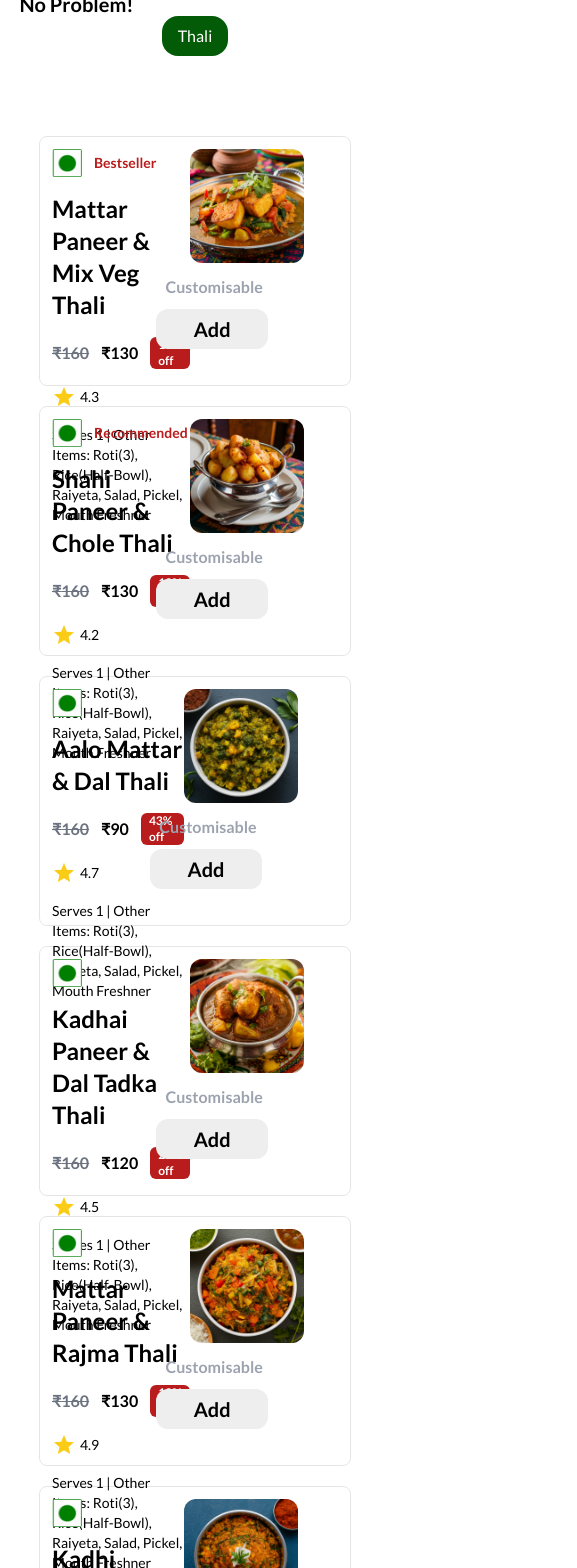
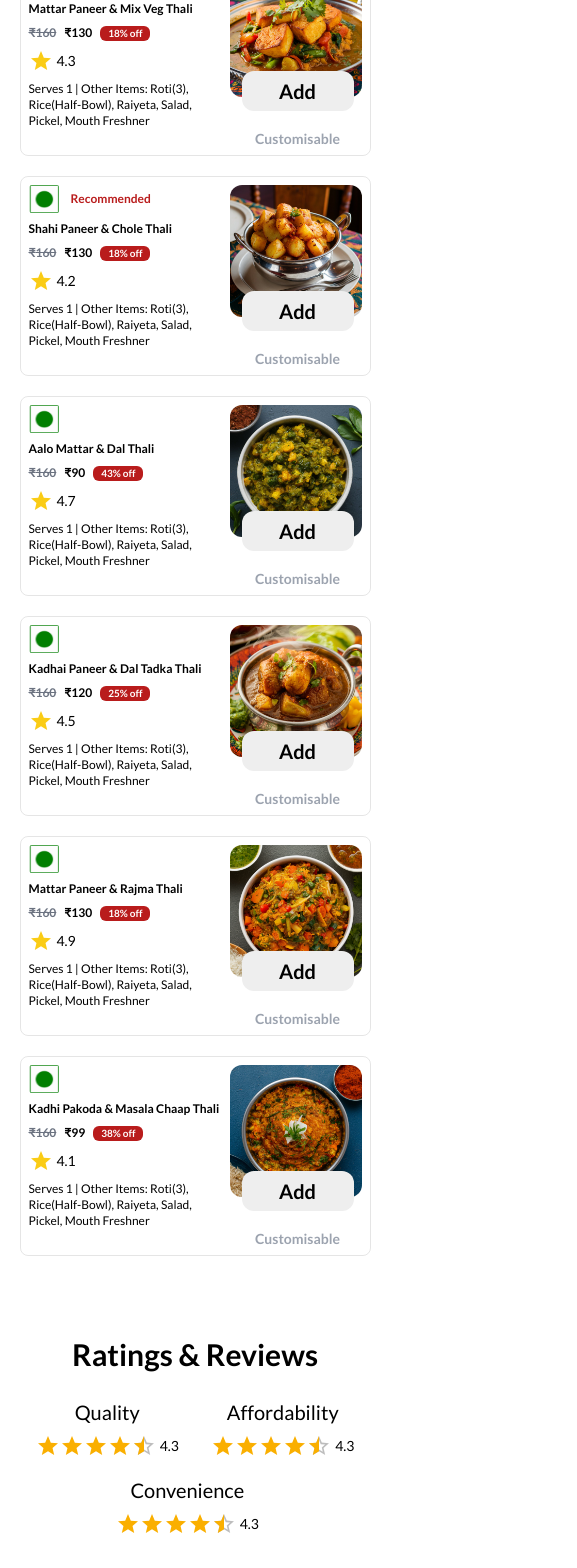
Before and after one commit to mxhiyy/hello-thali, a Next.js app: page /explore in a window 390 px wide. Shown: the part 420-1988 px from the top of the page, 577 px wide, since content can reach past the window. Built offline with nearby package versions, Linux system fonts and the light colour scheme; no server answers.

Commit message:
added responsive

```diff
--- a/app/(root)/(home)/explore/page.jsx
+++ b/app/(root)/(home)/explore/page.jsx
@@ -25,7 +25,7 @@ const Explorepage = () => {
   const { items } = useSelector((state) => state.cart);
 
   useEffect(() => {
-    dispatch(fetchRatings()); //fetch rating when the component mounts
+    dispatch(fetchRatings());
     dispatch(fetchReviews());
   }, [dispatch]);
 
@@ -58,26 +58,26 @@ const Explorepage = () => {
 
   return (
     <main className="w-full">
-      <div className="relative m-auto w-[90%] h-[250px] rounded-xl mt-10">
+      <div className="relative m-auto w-[90%] h-[150px] md:h-[250px] rounded-xl mt-10">
         <div className="absolute top-0 left-0 w-full h-full  blur-md backgroundDiv rounded-xl"></div>
         <div className="flex flex-col gap-2 items-center justify-center">
-          <h1 className="relative text-7xl font-extrabold text-white mt-20">
+          <h1 className="relative text-2xl md:text-5xl  lg:text-7xl font-extrabold text-white mt-10 md:mt-20">
             Not Subscribed to Plan?
           </h1>
-          <p className="relative font-semibold text-white text-xl">
+          <p className="relative font-semibold text-white text-sm md:text-xl">
             <span className="text-black">No Problem!</span> But we bet you
             definitely will
           </p>
         </div>
       </div>
 
-      <div className="flex justify-center mt-20">
+      <div className="flex justify-center mt-10 md:mt-20">
         <Button className="bg-green-4  text-white font-medium text-base hover:opacity-90 rounded-2xl hover:bg-green-4 hover:text-white">
           Thali
         </Button>
       </div>
 
-      <div className="m-auto w-[80%] mt-20 h-full">
+      <div className="m-auto w-[90%] md:w-[80%] mt-10 md:mt-20 h-full">
         <div
           className={`grid grid-cols-1 grid-rows-${n} place-content-between gap-5`}
         >
@@ -89,11 +89,11 @@ const Explorepage = () => {
 
             return (
               <div
-                className="flex h-[250px] p-3 rounded-lg"
+                className="flex h-[200px] md:h-[250px] p-2 gap-1 md:p-3 rounded-lg"
                 style={{ border: "1px solid #0000001A" }}
                 key={data.image}
               >
-                <div className="w-3/5 flex flex-col gap-4">
+                <div className="w-3/5 flex flex-col gap-2 md:gap-4">
                   <div className="flex gap-3 items-center">
                     <Image
                       src={data.img}
@@ -101,19 +101,19 @@ const Explorepage = () => {
                       width={30}
                       height={30}
                     />
-                    <p className="text-sm font-bold text-red-700">
+                    <p className="text-xs md:text-sm font-bold text-red-700">
                       {data.main}
                     </p>
                   </div>
-                  <h2 className="font-semibold text-2xl">{data.title}</h2>
-                  <div className="flex items-center gap-3">
-                    <p className="font-semibold text-base line-through text-gray-500">
+                  <h2 className="font-semibold text-xs md:text-2xl">{data.title}</h2>
+                  <div className="flex items-center gap-2 md:gap-3">
+                    <p className="font-semibold text-xs md:text-base line-through text-gray-500">
                       ₹{data.mrp}
                     </p>
-                    <p className="font-semibold text-base text-black">
+                    <p className="font-semibold text-xs md:text-base text-black">
                       ₹{data.sellingPrice}
                     </p>
-                    <p className="font-semibold text-xs bg-red-700 rounded-md px-2 text-white">
+                    <p className="font-semibold text-[10px] md:text-xs bg-red-700 rounded-md px-2 text-white">
                       {discount}% off
                     </p>
                   </div>
@@ -121,9 +121,9 @@ const Explorepage = () => {
                     <StarIcon className="text-yellow-400" size={23} />
                     <p className="text-sm font-normal">{data.rating}</p>
                   </div>
-                  <h5 className="font-normal text-sm">{data.description}</h5>
+                  <h5 className="font-normal text-xs md:text-sm">{data.description}</h5>
                 </div>
-                <div className="w-2/5 flex flex-col items-end relative mr-10">
+                <div className="w-2/5 flex flex-col items-end relative mr-0 md:mr-10">
                   <Image
                     src={data.image}
                     alt={data.name}
@@ -132,7 +132,7 @@ const Explorepage = () => {
                     className="rounded-xl"
                   />
                   {itemInCart ? (
-                    <Button className="text-green-4 w-28 bg-[#EEEEEE] rounded-md absolute bottom-6 right-9 font-semibold text-xl hover:text-green-4 hover:bg-[#EEEEEE] flex justify-between">
+                    <Button className="text-green-4 w-28 bg-[#EEEEEE] rounded-md absolute bottom-9 md:bottom-6 right-2 md:right-9 font-semibold text-xl hover:text-green-4 hover:bg-[#EEEEEE] flex justify-between">
                       <IoMdAdd size={20} onClick={() => handleAddItem(data)} />
                       {itemInCart.quantity}
                       <FiMinus
@@ -143,18 +143,18 @@ const Explorepage = () => {
                   ) : (
                     <Button
                       onClick={() => handleAddItem(data)}
-                      className="text-black w-28 bg-[#EEEEEE] rounded-xl absolute bottom-6 right-9 font-semibold text-xl hover:text-black hover:bg-gray-200"
+                      className="text-black w-28 bg-[#EEEEEE] rounded-xl absolute bottom-9 md:bottom-6 right-2 md:right-9 font-semibold text-xl hover:text-black hover:bg-gray-200"
                     >
                       Add
                     </Button>
                   )}
-                  <div className="w-48 mt-3 flex justify-center items-center">
+                  <div className="w-32 md:w-48 mt-8 md:mt-3 flex justify-center items-center">
                     <Tooltip
                       title="You can customise the items later in the cart"
                       arrow
                       placement="bottom"
                     >
-                      <p className="font-semibold text-gray-400 text-base ml-3 cursor-pointer">
+                      <p className="font-semibold text-gray-400 text-sm md:text-base md:ml-3 cursor-pointer">
                         Customisable
                       </p>
                     </Tooltip>
@@ -170,19 +170,19 @@ const Explorepage = () => {
         <img
           src="/assets/ellipse.svg"
           alt="long-elipse"
-          className="h-full w-full"
+          className="hidden md:flex md:h-full w-full"
         />
       </div>
 
-      <div className="w-[90%] m-auto mt-32">
-        <h1 className="text-5xl font-bold text-black text-center">
+      <div className="w-[90%] m-auto mt-20 md:mt-32">
+        <h1 className="text-3xl md:text-5xl font-bold text-black text-center">
           Ratings & Reviews
         </h1>
       </div>
 
-      <div className="mt-10 h-36 flex justify-between w-[90%] m-auto">
-        <div className="flex flex-col gap-3">
-          <h3 className="font-normal text-4xl">Quality</h3>
+      <div className="mt-5 md:mt-10 h-36 grid grid-cols-2 md:grid-cols-3 grid-rows-2 md:grid-rows-1 w-[90%] m-auto place-items-center">
+        <div className="flex flex-col items-center md:items-start gap-2 md:gap-3">
+          <h3 className="font-normal text-xl md:text-4xl">Quality</h3>
           <div className="flex flex-row gap-1 items-center justify-center">
             <Rating
               name="half-rating-read"
@@ -190,11 +190,11 @@ const Explorepage = () => {
               precision={0.5}
               readOnly
             />
-            <h6 className="text-xl font-normal">4.3</h6>
+            <h6 className="text-sm md:text-xl font-normal">4.3</h6>
           </div>
         </div>
-        <div className="flex flex-col gap-3">
-          <h3 className="font-normal text-4xl">Affordability</h3>
+        <div className="flex flex-col items-center gap-2 md:gap-3">
+          <h3 className="font-normal text-xl md:text-4xl">Affordability</h3>
           <div className="flex flex-row gap-1 items-center justify-center">
             <Rating
               name="half-rating-read"
@@ -202,11 +202,11 @@ const Explorepage = () => {
               precision={0.5}
               readOnly
             />
-            <h6 className="text-xl font-normal">4.3</h6>
+            <h6 className="text-sm md:text-xl font-normal">4.3</h6>
           </div>
         </div>
-        <div className="flex flex-col gap-3 items-center">
-          <h3 className="font-normal text-4xl">Convenience</h3>
+        <div className="flex flex-col items-center gap-2 md:gap-3 ml-40 md:ml-0 mt-3 md:mt-0 ">
+          <h3 className="font-normal text-xl md:text-4xl">Convenience</h3>
           <div className="flex flex-row gap-1 items-center justify-center">
             <Rating
               name="half-rating-read"
@@ -214,12 +214,12 @@ const Explorepage = () => {
               precision={0.5}
               readOnly
             />
-            <h6 className="text-xl font-normal">4.3</h6>
+            <h6 className="text-sm md:text-xl font-normal">4.3</h6>
           </div>
         </div>
       </div>
 
-      <div className="flex gap-3 mt-5 justify-center">
+      <div className="flex gap-3 mt-10 md:mt-5 justify-center">
         <Button
           className="bg-green-4 opacity-65 text-white font-medium text-base hover:opacity-90 hover:bg-green-4 hover:text-white"
           onClick={handleAddrating}
@@ -238,23 +238,23 @@ const Explorepage = () => {
         className="mt-20 bg-[#F0F0F0B2] rounded-2xl w-[90%] m-auto h-full flex flex-col gap-3 p-5"
         style={{ border: "1px solid #0000001A" }}
       >
-        <div className="w-[80%] m-auto">
+        <div className="w-[100%] md:w-[80%] m-auto">
           {/* =========comment box ============= */}
           <div className="w-[80%] m-auto mt-3">
             {reviews.map((review) => (
               <>
-                <div key={review._id} className="flex gap-4 items-center mt-3">
+                <div key={review._id} className="flex w-60 md:w-full gap-2 md:gap-4 items-center mt-3">
                   <div className="w-2 h-2 bg-black rounded-full"></div>
-                  <h5 className="text-base font-bold border-r-2 pr-4 border-black">
+                  <h5 className="text-sm md:text-base font-bold border-r-2 pr-2 md:pr-4 border-black">
                     {review.name}
                   </h5>
-                  <h5 className="text-base font-bold">
+                  <h5 className="text-sm md:text-base font-bold">
                     {new Date(review.createdAt)
                       .toLocaleDateString("en-US", options)
                       .replace(",", "")}
                   </h5>
                 </div>
-                <p className="mt-3 ml-20 text-base font-normal">
+                <p className="mt-3 ml-10 md:ml-20 text-sm md:text-base font-normal">
                   {review.review}
                 </p>
               </>
```
Also changed, not shown: components/Footer.jsx (+74 -28 lines).
